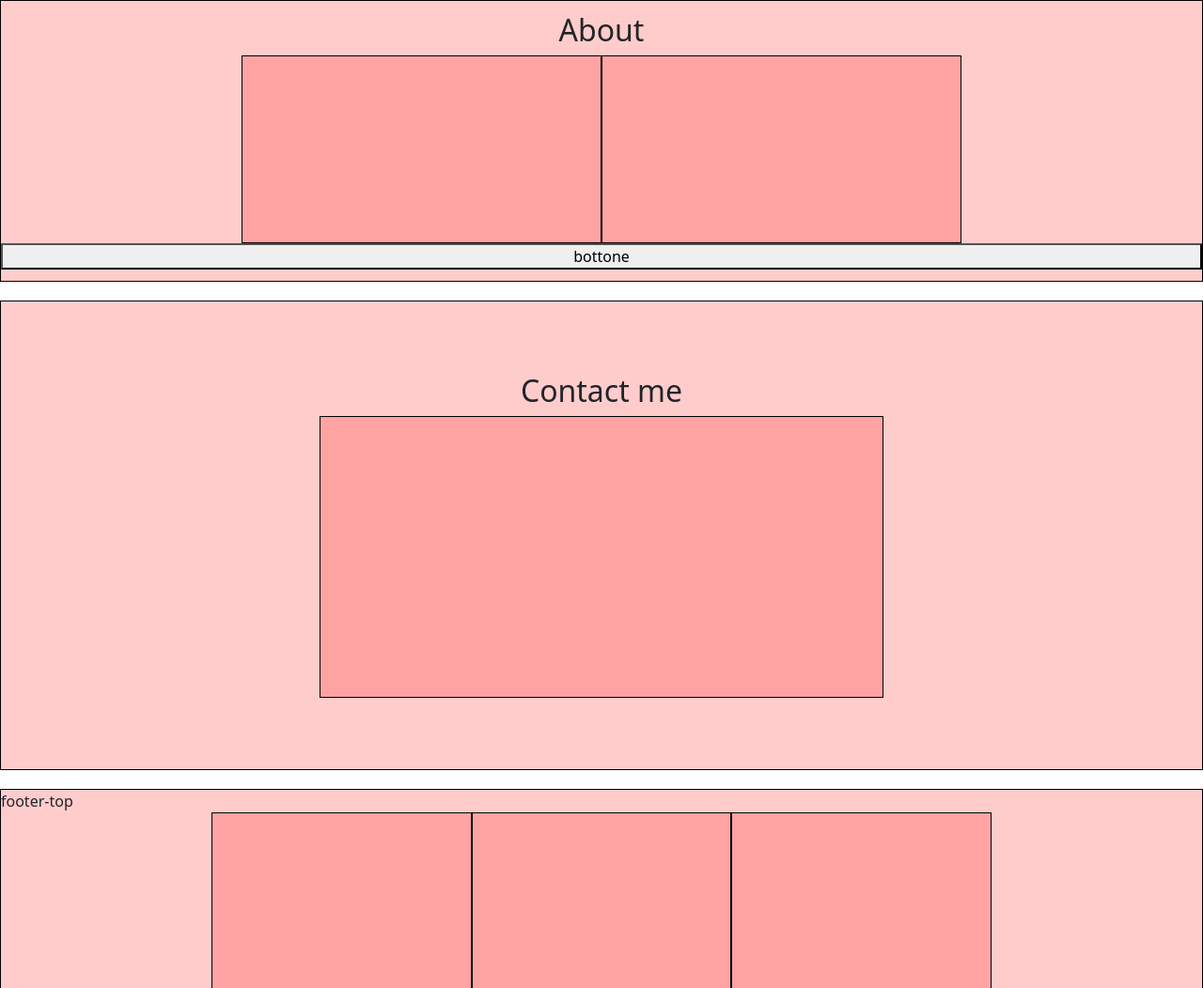
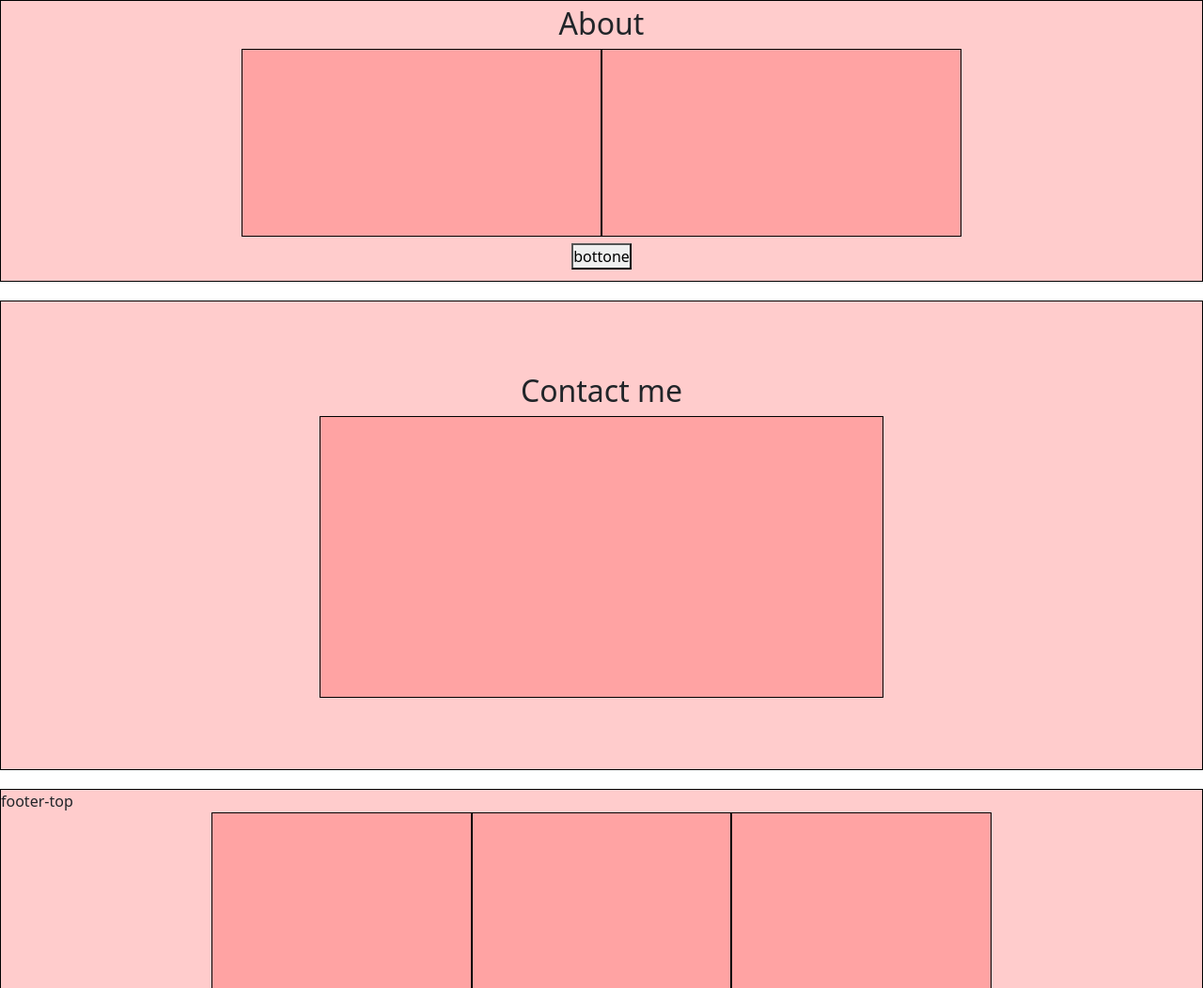
Before and after one commit to Guidocode/html-css-bootstrap-freelancer, a plain HTML site: page index.html in a window 1280 px wide. Shown: the part 1070-2122 px from the top of the page at 94% size. Drawn offline with nearby package versions, Linux system fonts and the light colour scheme.

Commit message:
Correzione dimensione bottone

```diff
--- a/index.html
+++ b/index.html
@@ -81,7 +81,7 @@
         </div>
       </div>
 
-      <button>bottone</button>
+      <div class="btn"><button>bottone</button></div>
 
     </section>
     <!-- /About  -->
```
